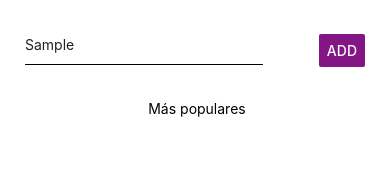
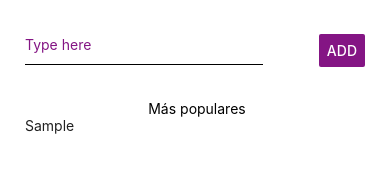
Before and after one commit to miru-porto/anastasia, a React Native app: screen / in a window 390 px wide. Both pictures are taken after typing "Sample" into the empty fields and a click on the button "ADD". Shown: the top 194 px of the page. Built offline with nearby package versions, Linux system fonts and the light colour scheme.

Commit message:
agregando modal

```diff
--- a/App.js
+++ b/App.js
@@ -1,29 +1,108 @@
-import React from 'react';
+import React, {useState} from 'react';
 
-import {Text, View, Button, TextInput} from 'react-native';
+import {
+  Text,
+  View,
+  Button,
+  TextInput,
+  FlatList,
+  TouchableOpacity,
+  Modal,
+} from 'react-native';
 
 import {styles} from './styles';
 
 const App = () => {
+  const [text, setText] = useState('');
+  const [textList, setTextList] = useState([]);
+  const [modalVisible, setModalVisible] = useState(false);
+  const [selectedItem, setSelectedItem] = useState({});
+
+  const handleOnChangeInput = value => {
+    setText(value);
+  };
+
+  const addItem = () => {
+    if (text !== '') {
+      setTextList([...textList, {id: textList.length + 1, value: text}]);
+      setText('');
+    }
+  };
+
+  const handleDeleteItem = id => {
+    const newList = textList.filter(itemList => itemList.id !== id);
+    setSelectedItem({});
+    setTextList(newList);
+    setModalVisible(!modalVisible);
+  };
+
+  const onHandleModal = id => {
+    setSelectedItem(textList.find(itemList => itemList.id === id));
+    setModalVisible(!modalVisible);
+  };
+
   return (
-    <>
-      <View style={styles.container}>
+    <View style={styles.container}>
+      <View style={styles.containerInput}>
         <TextInput
           placeholder="Type here"
           placeholderTextColor={'#841584'}
           autoCorrect={false}
           autoFocus={true}
           style={styles.textInput}
+          value={text}
+          onChangeText={handleOnChangeInput}
         />
 
-        <Button title="Add" color="#841584" onPress={() => null} />
+        <Button title="Add" color="#841584" onPress={() => addItem()} />
       </View>
 
       <View>
         <Text style={styles.textH1}> Más populares</Text>
       </View>
-    </>
+
+      <View style={styles.containerList}>
+        <FlatList
+          data={textList}
+          renderItem={({item}) => (
+            <TouchableOpacity onPress={() => onHandleModal(item.id)}>
+              <Text style={styles.textList}>{item.value}</Text>
+            </TouchableOpacity>
+          )}
+          keyExtractor={item => item.id.toString()}
+        />
+      </View>
+
+      <Modal animationType="slide" visible={modalVisible} transparent={true}>
+        <View style={styles.modalContainerContent}>
+          <View style={styles.modaTitle}>
+            <Text>Description</Text>
+          </View>
+          <View style={styles.modalContent}>
+            <Text>Do you want to delete this item?</Text>
+            <Text style={styles}>{selectedItem.value}</Text>
+          </View>
+          <View style={styles.modalButton}>
+            <Button
+              title="Yes"
+              color="#841584"
+              onPress={() => handleDeleteItem(selectedItem.id)}
+            />
+          </View>
+        </View>
+      </Modal>
+    </View>
   );
 };
 
 export default App;
+
+/*
+
+{textList.length > 0 &&
+          textList.map(item => (
+            <Text key={item.id} style={styles.textList}>
+              {item.value}
+            </Text>
+          ))}
+*/
--- a/styles.js
+++ b/styles.js
@@ -2,11 +2,15 @@ import {StyleSheet} from 'react-native';
 
 export const styles = StyleSheet.create({
   container: {
+    flex: 1,
+  },
+  containerInput: {
     padding: 25,
     flexDirection: 'row',
     justifyContent: 'space-between',
     alignItems: 'center',
   },
+  containerList: {paddingHorizontal: 25},
   textInput: {
     borderColor: 'black',
     borderBottomWidth: 1,
@@ -20,6 +24,39 @@ export const styles = StyleSheet.create({
     width: '100%',
     color: '#000000',
     //borderWidth: 1,
-    textAlign: "center",
+    textAlign: 'center',
+  },
+
+  textList: {fontSize: 14, color: '#212121', marginBottom: 10},
+
+  modalContainerContent: {
+    width: '80%',
+    height: '30%',
+    elevation: 4,
+    justifyContent: 'center',
+    borderRadius: 4,
+    marginLeft: 40,
+    marginTop: 200,
+    shadowOffset: {width: 1, height: 1},
+    shadowColor: 'black',
+    shadowOpacity: 0.2,
+  },
+  modaTitle: {
+    fontSize: 14,
+    color: '#212121',
+    padding: 25,
+  },
+  modalContent: {
+    paddingHorizontal: 25,
+  },
+  modalContentText: {
+    fontSize: 14,
+    color: '#212121',
+    fontWeight: 'bold',
+    marginVertical: 10,
+  },
+  modalButton: {
+    marginVertical: 10,
+    paddingHorizontal: 25,
   },
 });
```
